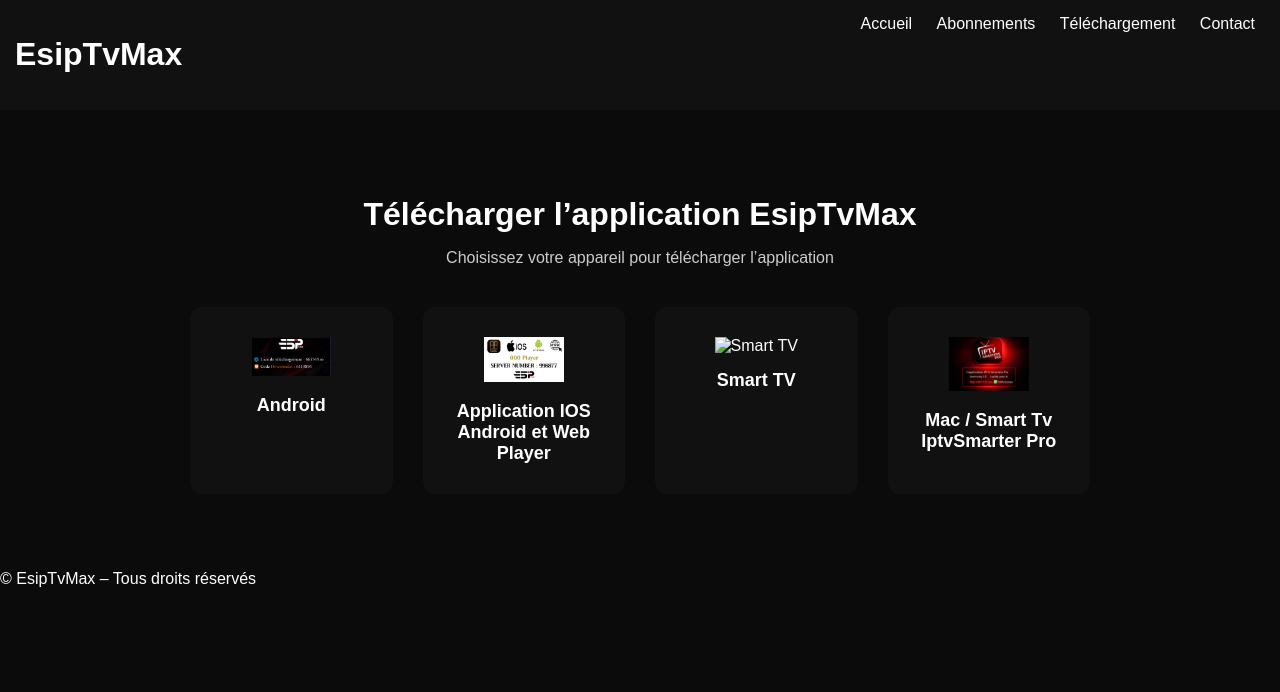
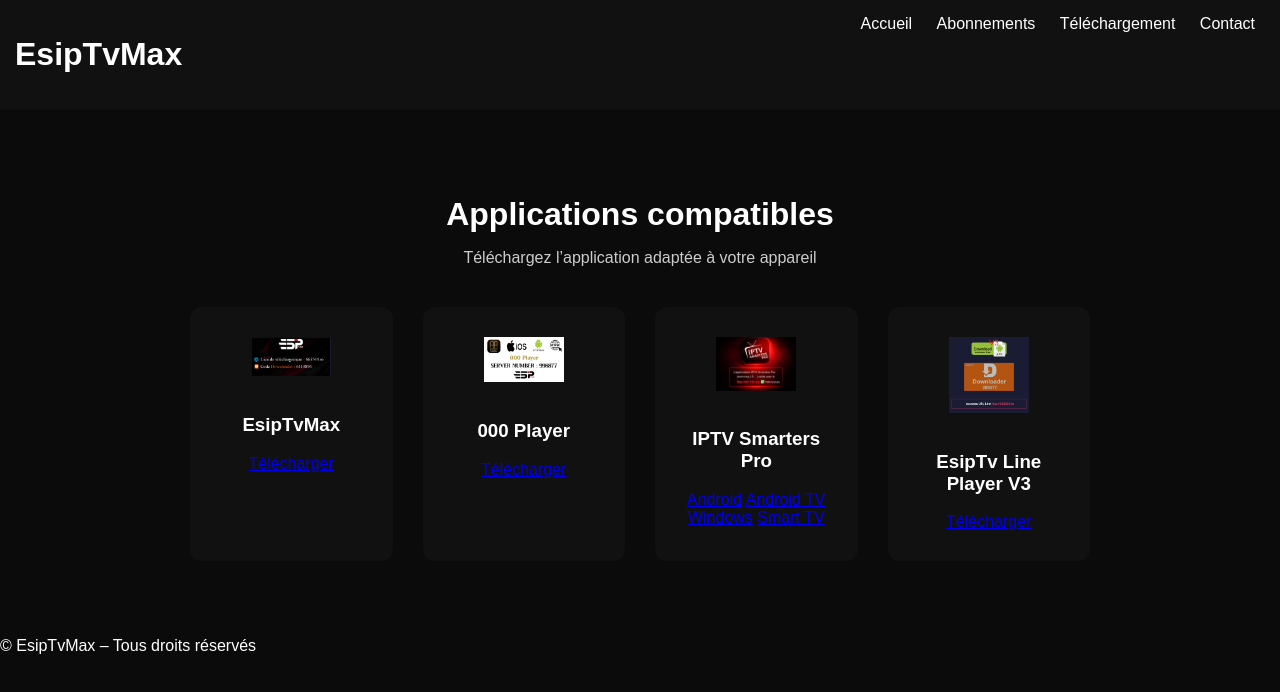
Before and after one commit to EsipTvMax/EsipTvMax, a plain HTML site: page telechargement.html in a window 1280 px wide. Drawn offline with Linux system fonts and the light colour scheme.

Commit message:
Update telechargement.html

```diff
--- a/telechargement.html
+++ b/telechargement.html
@@ -18,30 +18,44 @@
 </header>
 
 <section class="download">
-  <h2>Télécharger l’application EsipTvMax</h2>
-  <p>Choisissez votre appareil pour télécharger l’application</p>
+  <h2>Applications compatibles</h2>
+  <p>Téléchargez l’application adaptée à votre appareil</p>
 
   <div class="download-grid">
 
-    <a href="665544.to" class="download-card">
-      <img src="images/esiptvmax.jpg" alt="Android">
-      <span>Android</span>
-    </a>
+    <!-- ESIPTVMAX -->
+    <div class="download-card">
+      <img src="images/esiptvmax.jpg" alt="EsipTvMax">
+      <h3>EsipTvMax</h3>
+      <a href="#" class="btn-download">Télécharger</a>
+    </div>
 
-    <a href="#" class="download-card">
-      <img src="images/000player.jpg" alt="Windows">
-      <span>Application IOS Android et Web Player</span>
-    </a>
+    <!-- 000 PLAYER -->
+    <div class="download-card">
+      <img src="images/000player.jpg" alt="000 Player">
+      <h3>000 Player</h3>
+      <a href="#" class="btn-download">Télécharger</a>
+    </div>
 
-    <a href="line2.998877.in" class="download-card">
-      <img src="images/esiptvlineplayerv3" alt="Smart TV">
-      <span>Smart TV</span>
-    </a>
+    <!-- IPTV SMARTERS PRO (4 liens) -->
+    <div class="download-card">
+      <img src="images/iptvsmarterpro.png" alt="IPTV Smarters Pro">
+      <h3>IPTV Smarters Pro</h3>
 
-    <a href="#http://001122.org" class="download-card">
-      <img src="images/iptvsmarterpro.png" alt="Mac">
-      <span>Mac / Smart Tv IptvSmarter Pro</span>
-    </a>
+      <div class="multi-links">
+        <a href="#">Android</a>
+        <a href="#">Android TV</a>
+        <a href="#">Windows</a>
+        <a href="#">Smart TV</a>
+      </div>
+    </div>
+
+    <!-- ESIPTV LINE PLAYER -->
+    <div class="download-card">
+      <img src="images/esiptvlineplayerv3.jpg" alt="EsipTv Line Player V3">
+      <h3>EsipTv Line Player V3</h3>
+      <a href="#" class="btn-download">Télécharger</a>
+    </div>
 
   </div>
 </section>
```
